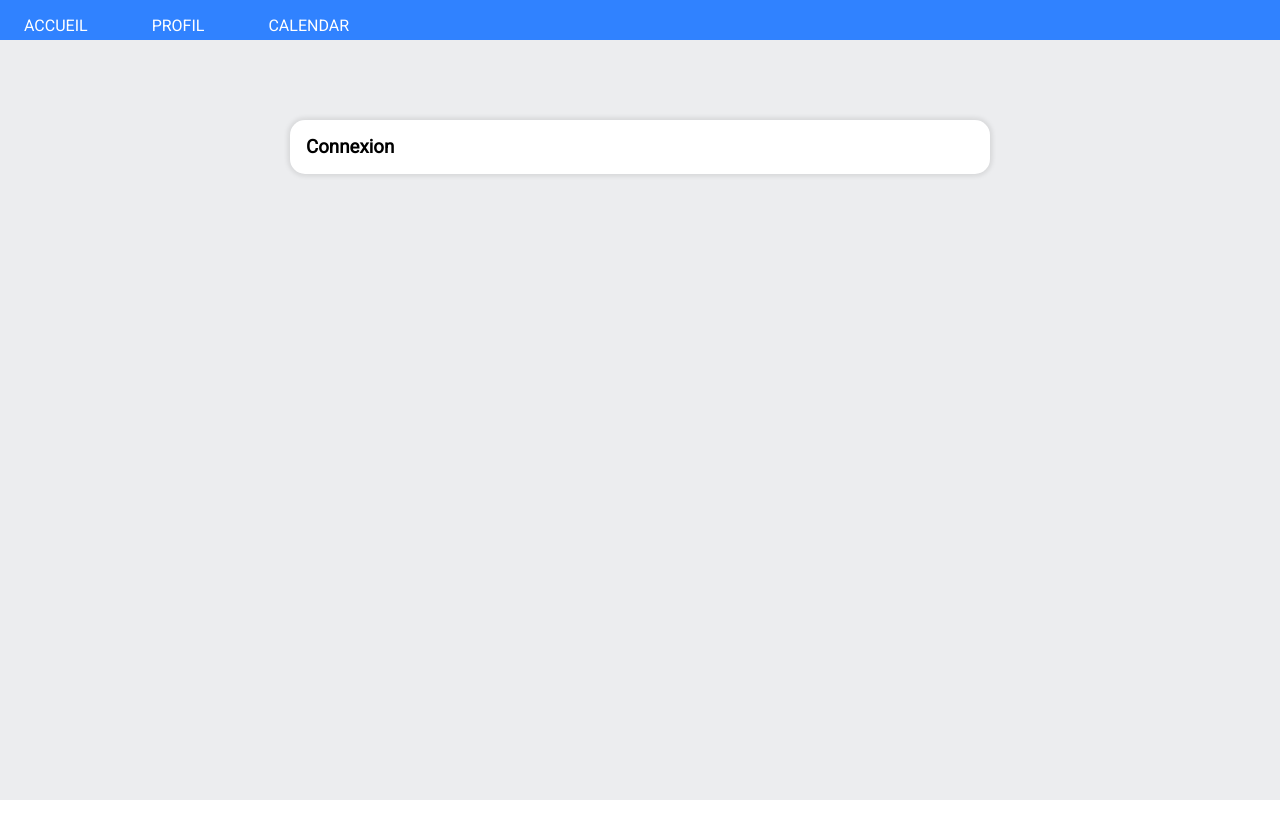
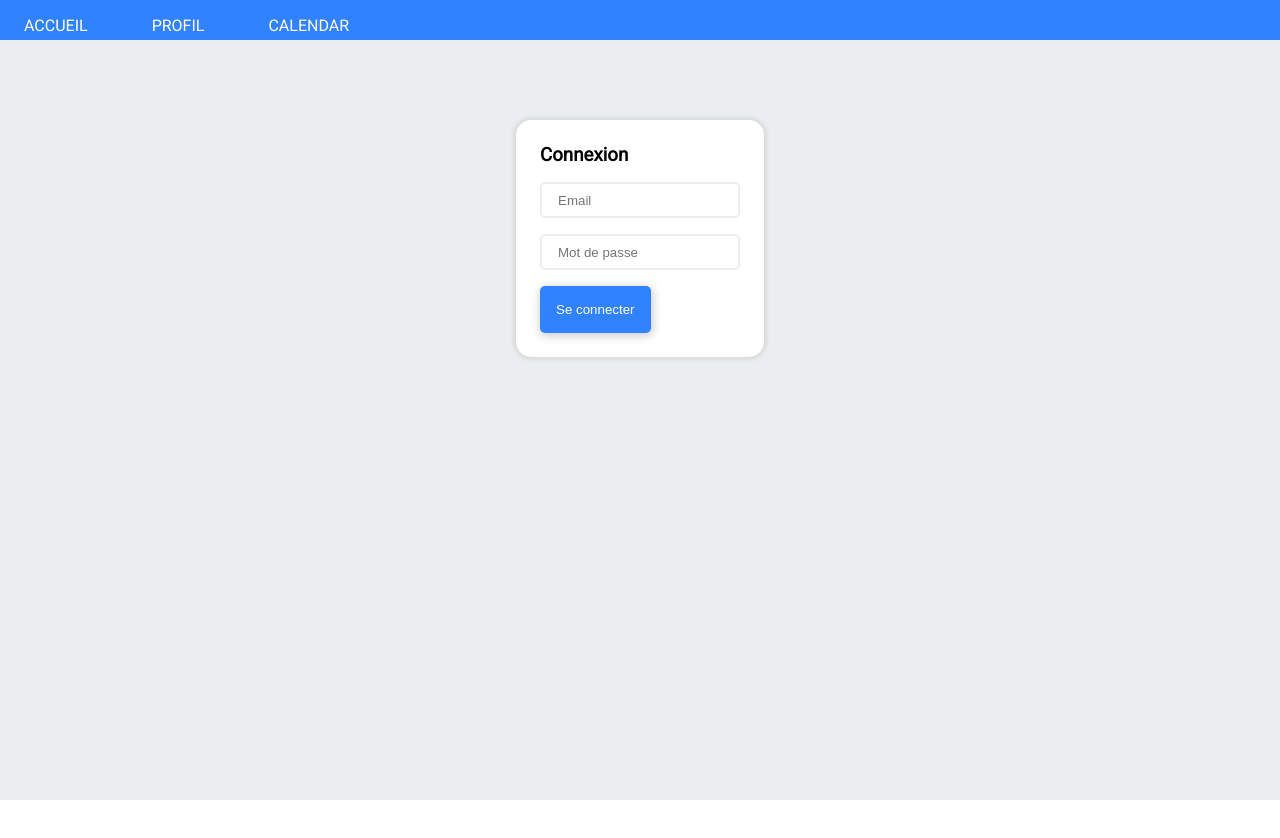
Before and after one commit to dsubrini/getfluence-test, a React (Vite) app: page / in a window 1280 px wide. Built offline with nearby package versions, Linux system fonts and the light colour scheme.

Commit message:
login form implemented, modified some css rules, button atom created and will bu used in the others components

```diff
--- /dev/null
+++ b/src/components/UI/atoms/Button.css
@@ -0,0 +1,16 @@
+.button {
+  padding: 1rem;
+  border-radius: 5px;
+  border: 0;
+  box-shadow: 1px 2px 10px 1px rgba(0, 0, 0, 0.2);
+  cursor: pointer;
+}
+
+.button.blue {
+  background-color: var(--main-blue-color);
+  color: white;
+}
+
+.button.white {
+  background-color: white;
+}
--- /dev/null
+++ b/src/components/UI/atoms/Button.tsx
@@ -0,0 +1,17 @@
+import React from 'react';
+
+import './Button.css';
+
+interface ButtonProps {
+  type: 'button' | 'submit';
+  text: string;
+  color: 'blue' | 'white';
+}
+
+export const Button: React.FC<ButtonProps> = ({ type, text, color }) => {
+  return (
+    <button type={type} className={`button ${color}`}>
+      {text}
+    </button>
+  );
+};
--- /dev/null
+++ b/src/components/UI/atoms/Form/Form.tsx
@@ -0,0 +1,9 @@
+import React from 'react';
+
+interface FormProps {
+  children: JSX.Element | JSX.Element[];
+}
+
+export const Form: React.FC<FormProps> = ({ children }) => {
+  return <form>{children}</form>;
+};
--- /dev/null
+++ b/src/components/UI/atoms/Form/FormInput.css
@@ -0,0 +1,9 @@
+.form__input {
+  display: block;
+  margin: 1rem 0;
+  width: 200px;
+  height: 2rem;
+  border-radius: 5px;
+  padding: 1rem;
+  border: 2px solid var(--main-gray-color);
+}
--- /dev/null
+++ b/src/components/UI/atoms/Form/FormInput.tsx
@@ -0,0 +1,24 @@
+import React from 'react';
+
+import './FormInput.css';
+
+export interface FormInputProps {
+  type: 'email' | 'password';
+  placeholder: 'Email' | 'Mot de passe';
+  required?: true;
+}
+
+export const FormInput: React.FC<FormInputProps> = ({
+  type,
+  placeholder,
+  required,
+}) => {
+  return (
+    <input
+      type={type}
+      placeholder={placeholder}
+      className="form__input"
+      required={required}
+    />
+  );
+};
--- a/src/components/UI/atoms/MainContainer.css
+++ b/src/components/UI/atoms/MainContainer.css
@@ -1,8 +1,8 @@
 .main__container {
-  width: 700px;
+  min-width: fit-content;
   border-radius: 15px;
   background-color: white;
   box-shadow: 0px 0px 5px 2px rgba(0, 0, 0, 0.1);
-  padding: 1rem;
+  padding: 1.5rem;
   height: fit-content;
 }
--- a/src/components/UI/atoms/MainContainer.tsx
+++ b/src/components/UI/atoms/MainContainer.tsx
@@ -3,7 +3,7 @@ import React from 'react';
 import './MainContainer.css';
 
 interface MainContainerProps {
-  children: JSX.Element;
+  children: JSX.Element | JSX.Element[];
 }
 
 export const MainContainer: React.FC<MainContainerProps> = ({ children }) => {
--- /dev/null
+++ b/src/components/UI/molecules/FormContainer.tsx
@@ -0,0 +1,16 @@
+import React from 'react';
+import { Button } from '../atoms/Button';
+import { Form } from '../atoms/Form/Form';
+import { FormInput } from '../atoms/Form/FormInput';
+
+interface FormContainerProps {}
+
+export const FormContainer: React.FC<FormContainerProps> = ({}) => {
+  return (
+    <Form>
+      <FormInput type="email" placeholder="Email" required />
+      <FormInput type="password" placeholder="Mot de passe" required />
+      <Button type="submit" text="Se connecter" color="blue" />
+    </Form>
+  );
+};
--- a/src/components/UI/organisms/LoginForm.tsx
+++ b/src/components/UI/organisms/LoginForm.tsx
@@ -1,6 +1,7 @@
 import React from 'react';
 import { MainContainer } from '../atoms/MainContainer';
 import { MainTitleContainer } from '../atoms/MainContainerTitle';
+import { FormContainer } from '../molecules/FormContainer';
 
 interface LoginFormProps {}
 
@@ -8,6 +9,7 @@ export const LoginForm: React.FC<LoginFormProps> = () => {
   return (
     <MainContainer>
       <MainTitleContainer title="Connexion" />
+      <FormContainer />
     </MainContainer>
   );
 };
--- a/src/components/pages/Login.tsx
+++ b/src/components/pages/Login.tsx
@@ -1,13 +1,8 @@
 import React from 'react';
-import { MainContainer } from '../UI/atoms/MainContainer';
 import { LoginForm } from '../UI/organisms/LoginForm';
 
 interface LoginProps {}
 
 export const Login: React.FC<LoginProps> = () => {
-  return (
-    <>
-      <LoginForm />
-    </>
-  );
+  return <LoginForm />;
 };
```
